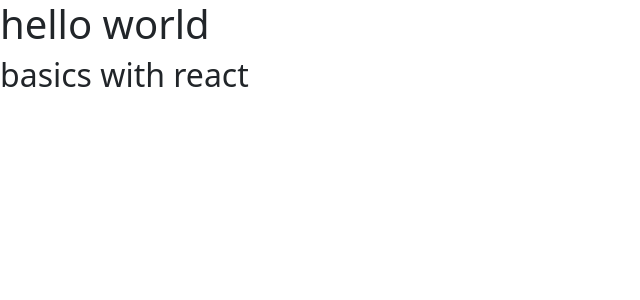
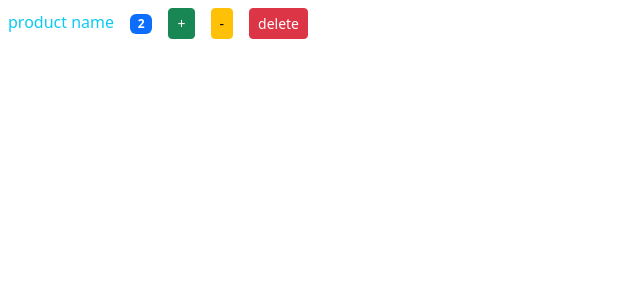
Before and after one commit to Honeynem/differences-between-class-and-functional-components, a React (Create React App) app: page / in a window 1280 px wide. Shown: the top 300 px of the page, without its empty margins (0-640 px from the left). Built offline with nearby package versions, Linux system fonts and the light colour scheme.

Commit message:
product class comp added

```diff
--- /dev/null
+++ b/src/components/product.jsx
@@ -0,0 +1,15 @@
+import React, { Component } from 'react'
+class Product extends React.Component {
+    render(){
+        return (
+        <>
+           <span  className='m-2 text-info'>product name</span>
+           <span className='m-2 badge bg-primary'>2</span>
+           <button className='m-2 btn btn-sm btn-success'>+</button>
+           <button className='m-2 btn btn-sm btn-warning'>-</button>
+           <button className='m-2 btn btn-sm btn-danger'>delete</button>
+        </>
+        )
+    }
+}
+export default Product;
--- a/src/index.js
+++ b/src/index.js
@@ -2,6 +2,7 @@
 import ReactDOM from "react-dom";
 import App from "./App";
 import 'bootstrap/dist/css/bootstrap.min.css';
+import Product from "./components/product";
 
 // const element = <h1>hello world</h1>
-ReactDOM.render( <App/> , document.getElementById('root'));
+ReactDOM.render( <Product/> , document.getElementById('root'));
```
